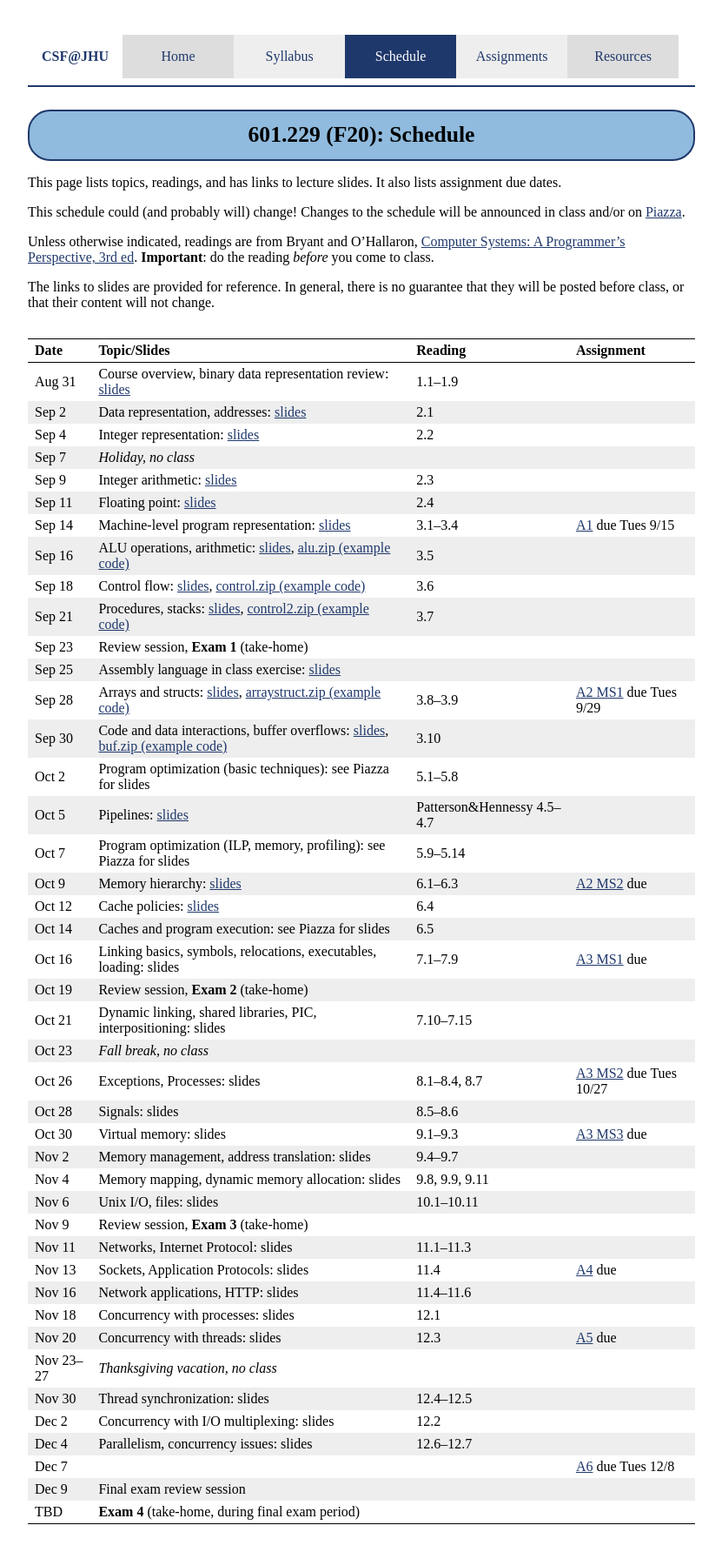
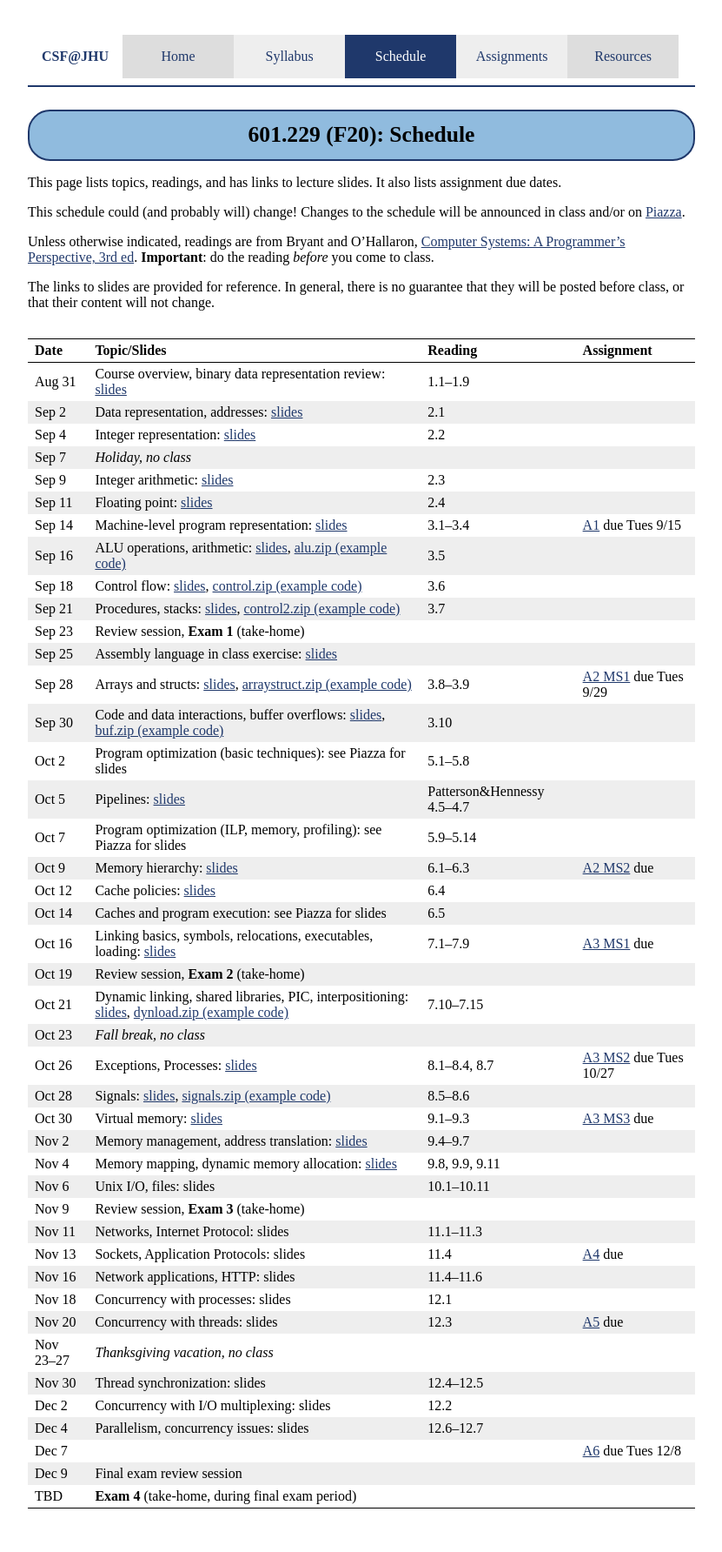
Before and after one commit to jhucsf/fall2020, a Jekyll site: the page built from schedule.md, in a window 1280 px wide. Shown: the whole page at 87% size, without its empty margins (224-1055 px from the left). Built offline with Jekyll 4.4.1, drawn with Linux system fonts in a browser that asks for light colours.

Commit message:
post more slides

```diff
--- a/schedule.md
+++ b/schedule.md
@@ -34,15 +34,15 @@ Oct 7              | Program optimization (ILP, memory, profiling): see Piazza f
 Oct 9              | Memory hierarchy: [slides](lectures/lecture15-public.pdf) | 6.1–6.3 | [A2 MS2](assign/assign02.html) due
 Oct 12             | Cache policies: [slides](lectures/lecture16-public.pdf) | 6.4
 Oct 14             | Caches and program execution: see Piazza for slides | 6.5 |
-Oct 16             | Linking basics, symbols, relocations, executables, loading: slides | 7.1–7.9 | [A3 MS1](assign/assign03.html) due
+Oct 16             | Linking basics, symbols, relocations, executables, loading: [slides](lectures/lecture18-public.pdf) | 7.1–7.9 | [A3 MS1](assign/assign03.html) due
 Oct 19             | Review session, **Exam 2** (take-home)
-Oct 21             | Dynamic linking, shared libraries, PIC, interpositioning: slides | 7.10–7.15 |
+Oct 21             | Dynamic linking, shared libraries, PIC, interpositioning: [slides](lectures/lecture19-public.pdf), [dynload.zip (example code)](lectures/dynload.zip) | 7.10–7.15 |
 Oct 23             | *Fall break, no class*
-Oct 26             | Exceptions, Processes: slides | 8.1–8.4, 8.7 | [A3 MS2](assign/assign03.html) due Tues 10/27
-Oct 28             | Signals: slides | 8.5–8.6 |
-Oct 30             | Virtual memory: slides | 9.1–9.3 | [A3 MS3](assign/assign03.html) due
-Nov 2              | Memory management, address translation: slides | 9.4–9.7
-Nov 4              | Memory mapping, dynamic memory allocation: slides | 9.8, 9.9, 9.11 |
+Oct 26             | Exceptions, Processes: [slides](lectures/lecture20-public.pdf) | 8.1–8.4, 8.7 | [A3 MS2](assign/assign03.html) due Tues 10/27
+Oct 28             | Signals: [slides](lectures/lecture21-public.pdf), [signals.zip (example code)](lectures/signals.zip) | 8.5–8.6 |
+Oct 30             | Virtual memory: [slides](lectures/lecture22-public.pdf) | 9.1–9.3 | [A3 MS3](assign/assign03.html) due
+Nov 2              | Memory management, address translation: [slides](lectures/lecture23-public.pdf) | 9.4–9.7
+Nov 4              | Memory mapping, dynamic memory allocation: [slides](lectures/lecture24-public.pdf) | 9.8, 9.9, 9.11 |
 Nov 6              | Unix I/O, files: slides | 10.1–10.11 |
 Nov 9              | Review session, **Exam 3** (take-home)
 Nov 11             | Networks, Internet Protocol: slides | 11.1–11.3 |
```
Also changed, not shown: index.md (+1 -0 lines), 7 other files.
